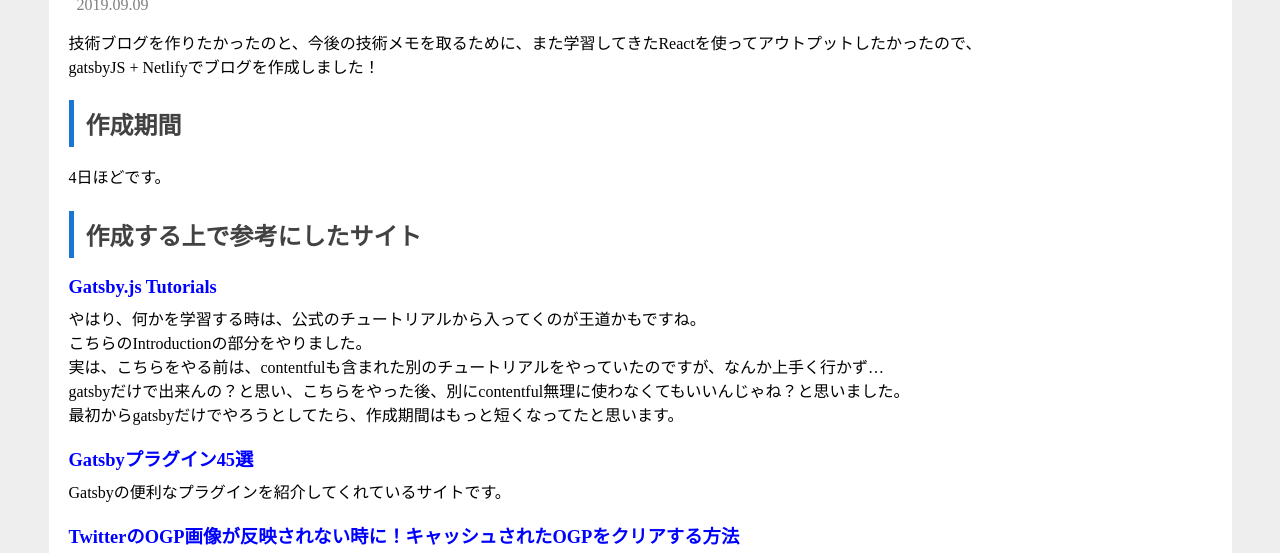
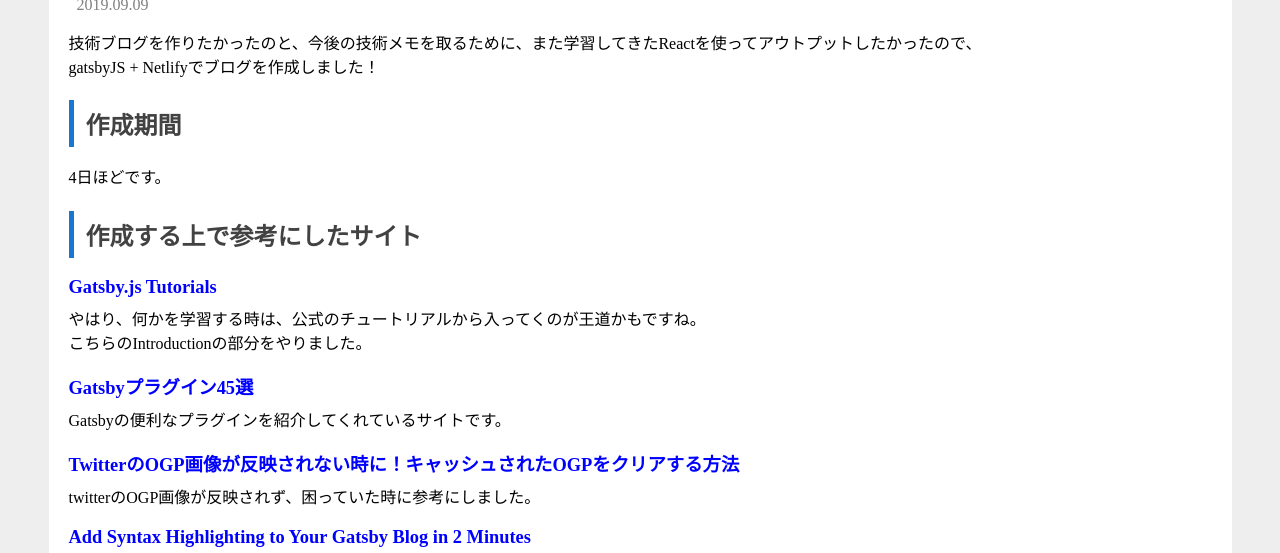
Before and after one commit to ayumubanban/ayutech-blog, a Gatsby site: page /gatsby-blog-finish in a window 1280 px wide. Shown: the part 182-735 px from the top of the page. Built offline with nearby package versions, Linux system fonts and the light colour scheme; Gatsby itself is replaced by a stand-in of ours.

Commit message:
blog/fixFirst

```diff
--- a/src/pages/gatsby-blog-finish.md
+++ b/src/pages/gatsby-blog-finish.md
@@ -16,11 +16,6 @@ date: "2019-09-09"
 やはり、何かを学習する時は、公式のチュートリアルから入ってくのが王道かもですね。
 <br />
 こちらのIntroductionの部分をやりました。
-<br />
-実は、こちらをやる前は、contentfulも含まれた別のチュートリアルをやっていたのですが、なんか上手く行かず…<br/>
-gatsbyだけで出来んの？と思い、こちらをやった後、別にcontentful無理に使わなくてもいいんじゃね？と思いました。
-<br/>
-最初からgatsbyだけでやろうとしてたら、作成期間はもっと短くなってたと思います。
 
 ### [Gatsbyプラグイン45選](https://takumon.github.io/gatsby-starter-qiita/f18d04ac-9b1a-5ac8-8d43-8aa3d8f746a7/)
 
```
